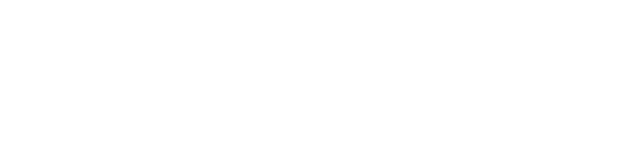
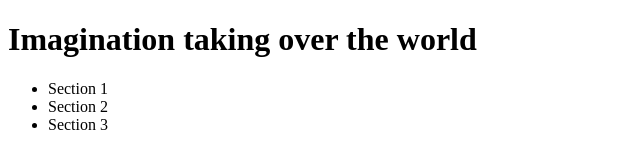
Before and after one commit to dannyg06/exe.draft, a plain HTML site: page index.html in a window 1280 px wide. Shown: the whole page, without its empty margins (0-640 px from the left). Drawn offline with Linux system fonts and the light colour scheme.

Commit message:
Update index.html

```diff
--- a/index.html
+++ b/index.html
@@ -7,7 +7,12 @@
 </head>
 
 <body>
-
+    <h1>Imagination taking over the world</h1>
+    <ul>
+        <li>Section 1</li>
+        <li>Section 2</li>
+        <li>Section 3</li>
+    </ul>
 </body>
 
 </html>
```
